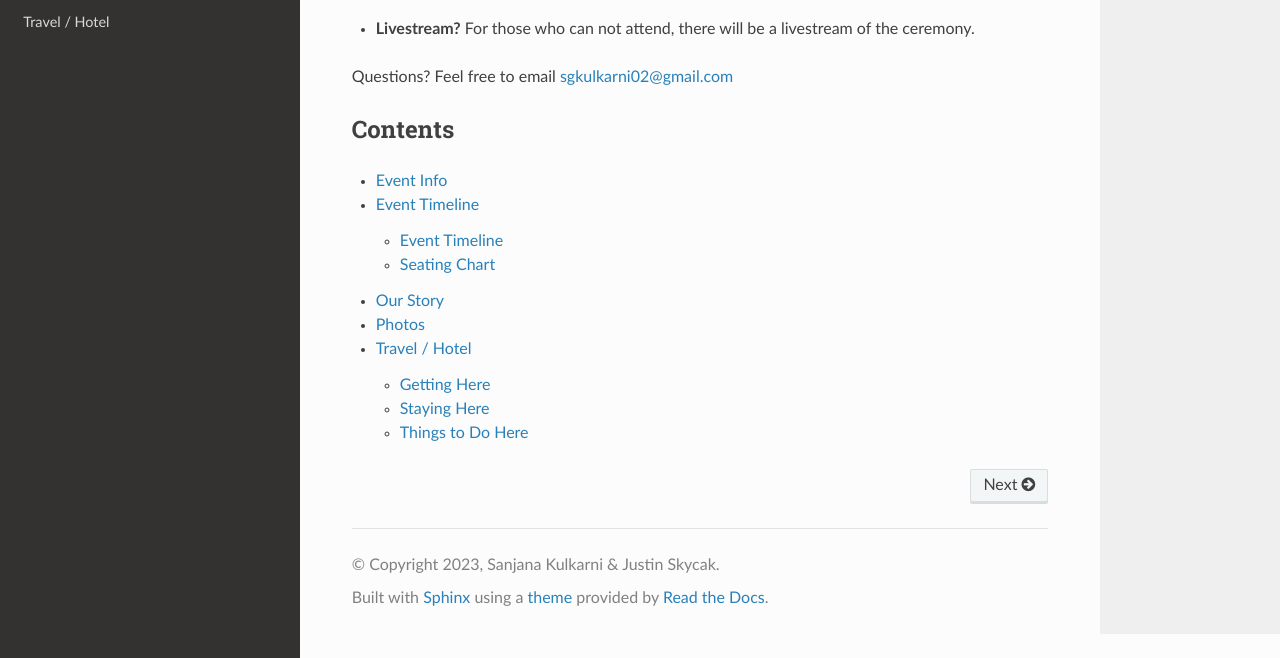
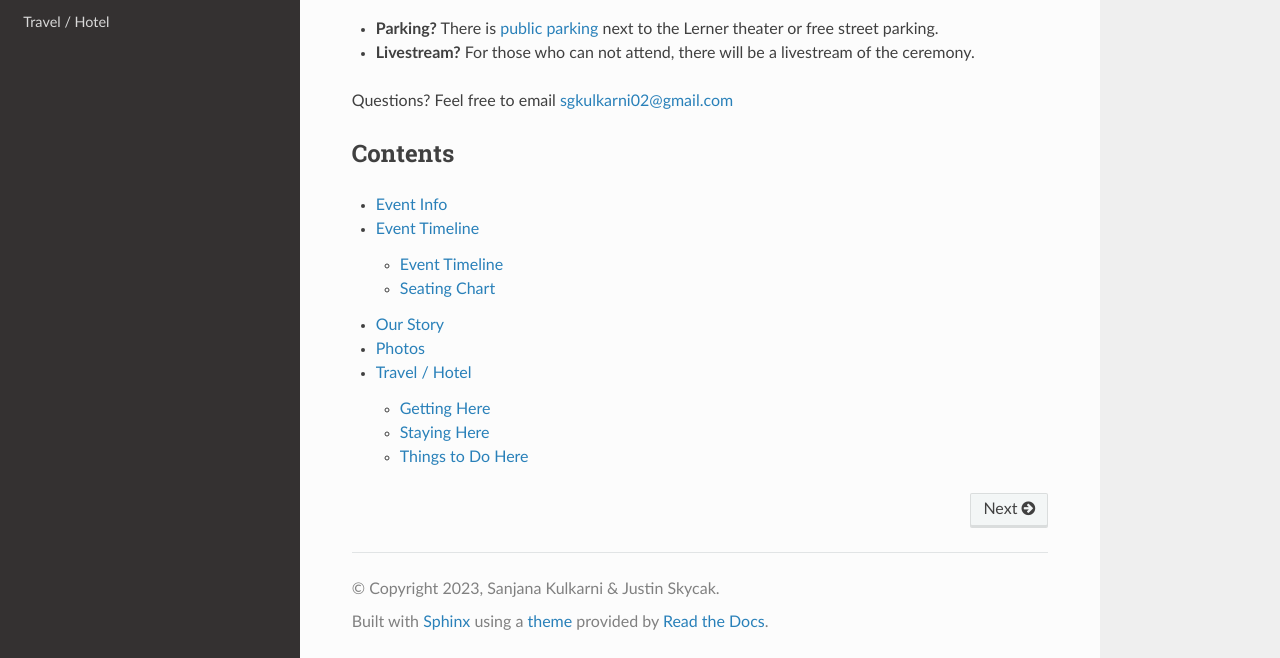
Before and after one commit to jpskycak/wedding, a Sphinx documentation site: the page built from docs/source/index.rst, in a window 1280 px wide and 900 px high, scrolled down 682 px, cut to the strip 242-900 px from the top of the window. Built offline with Sphinx 7.4.7 and the Read the Docs theme 2.0.0, drawn with Linux system fonts in a browser that asks for light colours.

Commit message:
Update event.rst

```diff
--- a/docs/source/event.rst
+++ b/docs/source/event.rst
@@ -31,6 +31,8 @@ Here is the important info:
 * **Registry?** No gifts, please. Your presence is the only gift we need :D
 \
 
+* **Parking?** There is `public parking <https://maps.app.goo.gl/LaAA4JNt7QM9behd9>`_ next to the Lerner theater or free street parking.
+
 * **Livestream?** For those who can not attend, there will be a livestream of the ceremony.
 
 Questions? Feel free to email sgkulkarni02@gmail.com
```
